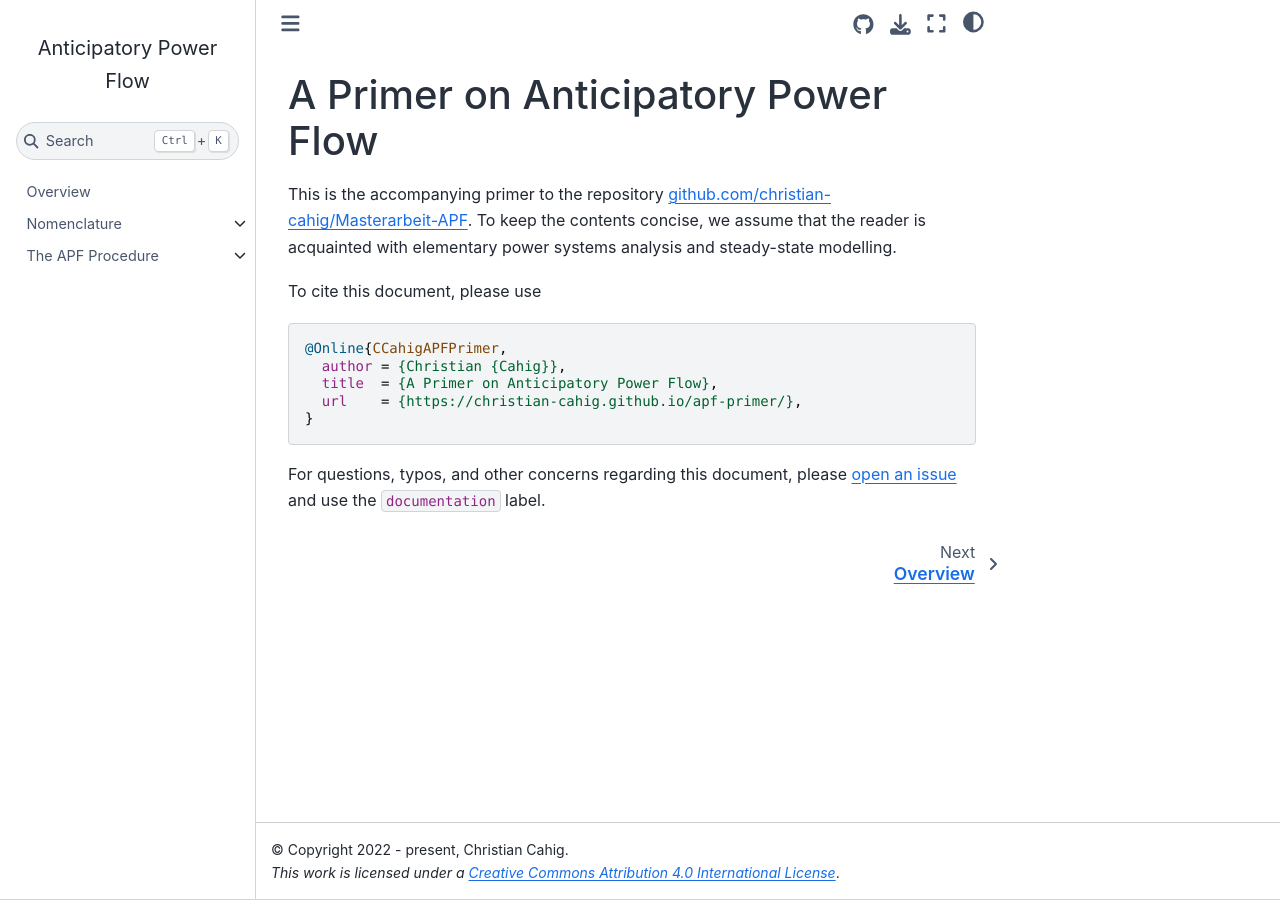
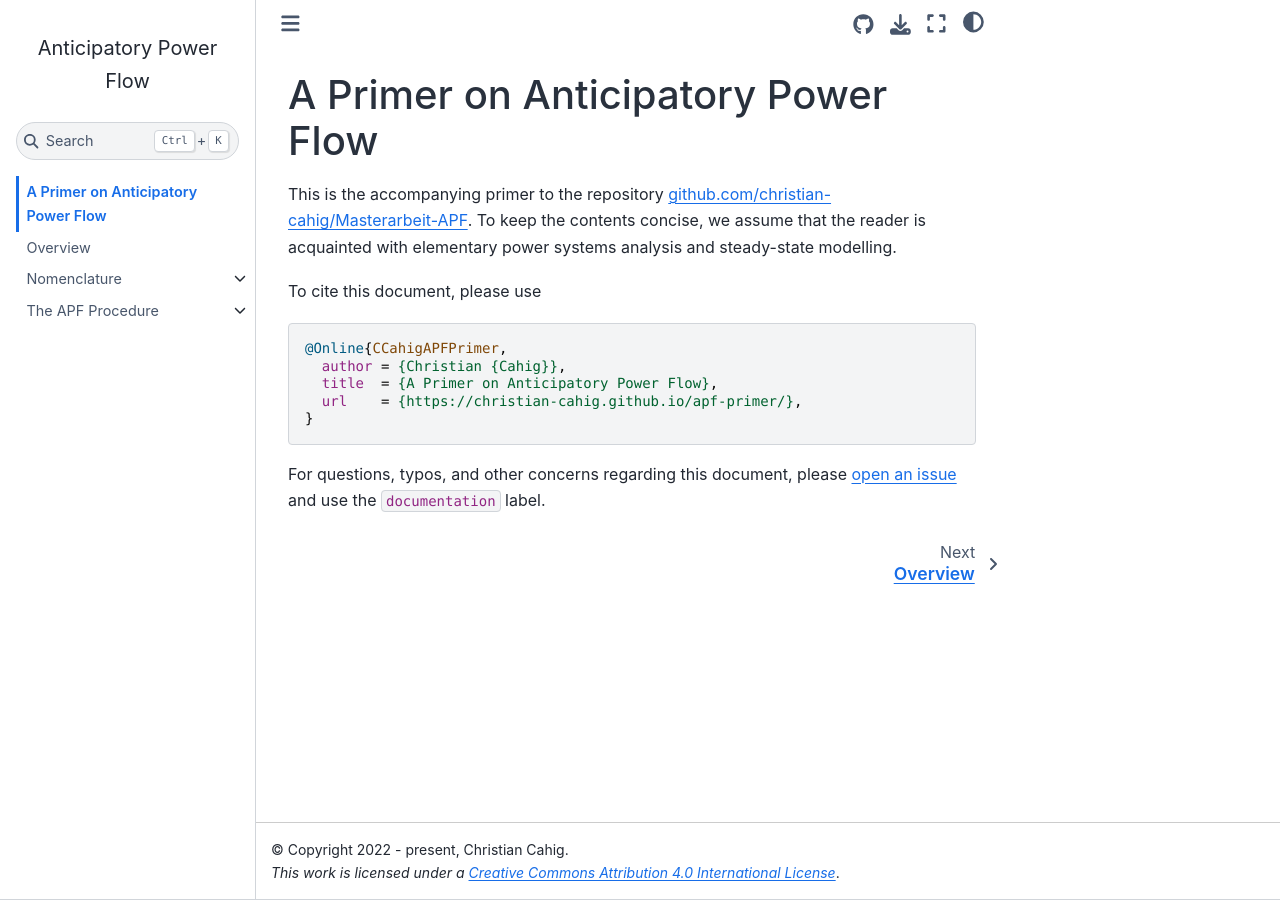
Before and after one commit to christian-cahig/apf-primer, a Jupyter Book: the page built from landing.md, in a window 1280 px wide. Built offline with Jupyter Book 1.0.4 settings and Sphinx 7.4.7 and the Sphinx Book theme 1.1.4, drawn with Linux system fonts in a browser that asks for light colours; part of the change alters nothing that is shown.

Commit message:
Update config

```diff
--- a/_config.yml
+++ b/_config.yml
@@ -1,13 +1,13 @@
 # Book settings
 # Learn more at https://jupyterbook.org/customize/config.html
 
-title: Anticipatory Power Flow
+title: "Anticipatory Power Flow"
 author: ""
 copyright: "2022 - present, Christian Cahig"
 only_build_toc_files: true
 
 execute:
-  execute_notebooks: force
+  execute_notebooks: auto
 
 parse:
   myst_enable_extensions:
@@ -42,7 +42,7 @@ html:
   use_repository_button: true
   use_issues_button: true
   use_multitoc_numbering: true
-  home_page_in_navbar: false
+  home_page_in_navbar: true
   extra_navbar: <i>Powered by <a href="https://jupyterbook.org">Jupyter Book</a></i>
   extra_footer: <i>This work is licensed under a <a rel="license" href="http://creativecommons.org/licenses/by/4.0/">Creative Commons Attribution 4.0 International License</a></i>.
 
```
